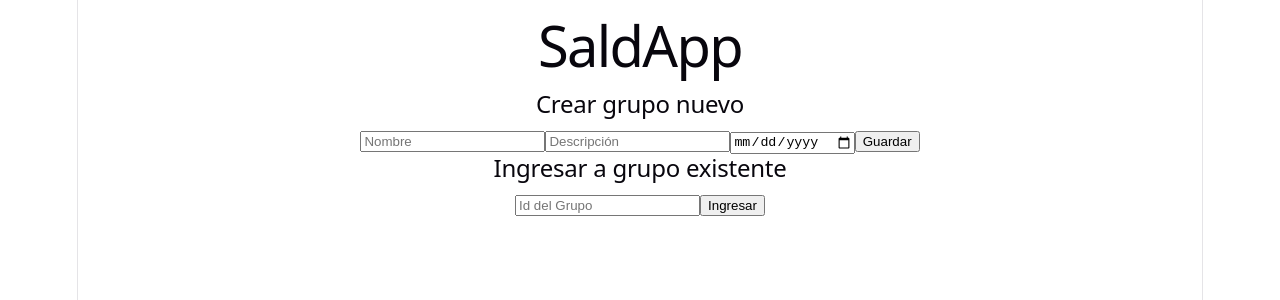
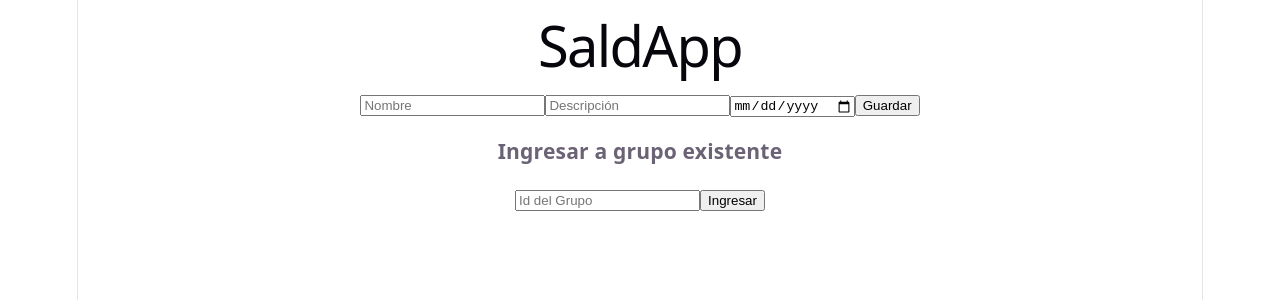
Before and after one commit to leandro-mc/saldapp-frontend, a React (Vite) app: page / in a window 1280 px wide. Shown: the top 300 px of the page. Built offline with nearby package versions, Linux system fonts and the light colour scheme; no server answers.

Commit message:
refactor(HomePage): update headings for improved clarity in group management

```diff
--- a/src/pages/HomePage.jsx
+++ b/src/pages/HomePage.jsx
@@ -22,10 +22,9 @@ function HomePage() {
         <div>
             <h1>SaldApp</h1>
 
-            <h2>Crear grupo nuevo</h2>
             <GroupForm onSubmit={handleCreate} loading={loading} error={error} />
 
-            <h2>Ingresar a grupo existente</h2>
+            <h3>Ingresar a grupo existente</h3>
             <form onSubmit={handleAccess}>
                 <input value={groupId} onChange={e => setGroupId(e.target.value)} placeholder='Id del Grupo' />
                 <button type='submit'>Ingresar</button>
```
